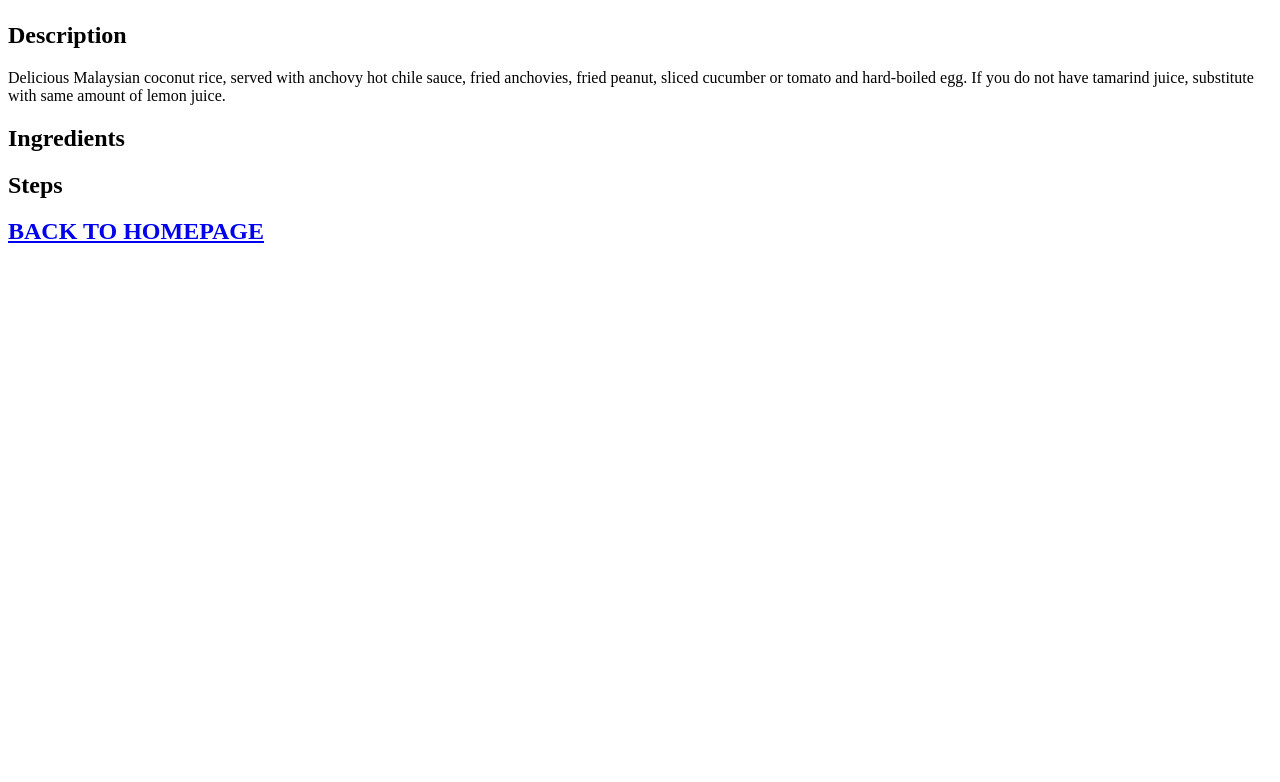
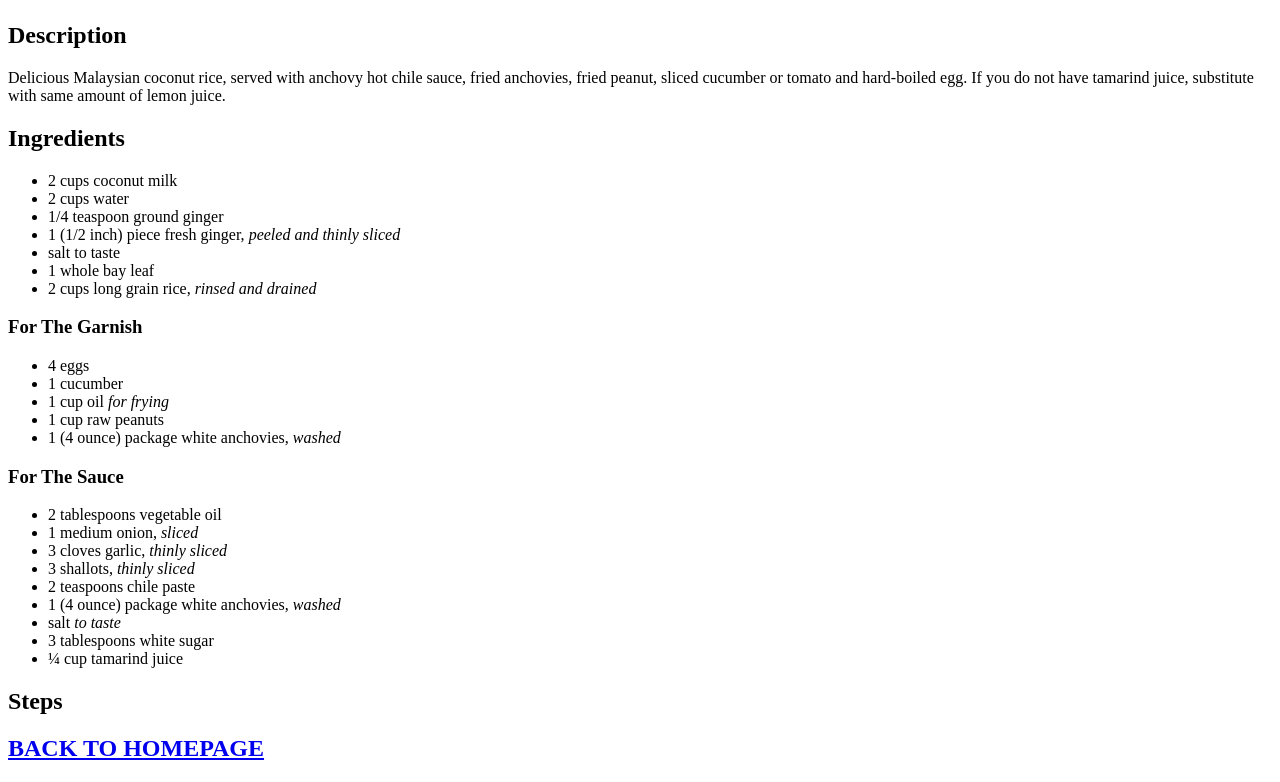
Before and after one commit to Syahkhayy/odin-recipes, a plain HTML site: page recipes/nasi-lemak.html in a window 1280 px wide. Shown: the part 622-1404 px from the top of the page. Before the commit the page ends 887 px from the top, so only its background shows below. Drawn offline with Linux system fonts and the light colour scheme.

Commit message:
Add ingredients in Nasi Lemak recipes

```diff
--- a/recipes/nasi-lemak.html
+++ b/recipes/nasi-lemak.html
@@ -19,6 +19,33 @@
 
         <h2>Ingredients</h2>
         <ul>
+            <li>2 cups coconut milk</li>
+            <li>2 cups water</li>
+            <li>1/4 teaspoon ground ginger</li>
+            <li>1 (1/2 inch) piece fresh ginger, <em>peeled and thinly sliced</em></li>
+            <li>salt to taste</li>
+            <li>1 whole bay leaf</li>
+            <li>2 cups long grain rice, <em>rinsed and drained</em></li>
+        </ul>
+        <h3>For The Garnish</h3>
+        <ul>
+            <li>4 eggs</li>
+            <li>1 cucumber</li>
+            <li>1 cup oil <em>for frying</em></li>
+            <li>1 cup raw peanuts</li>
+            <li>1 (4 ounce) package white anchovies,<em> washed</em></li>
+        </ul>
+        <h3>For The Sauce</h3>
+        <ul>
+            <li>2 tablespoons vegetable oil</li>
+            <li>1 medium onion, <em>sliced</em></li>
+            <li>3 cloves garlic, <em>thinly sliced</em></li>
+            <li>3 shallots, <em>thinly sliced</em></li>
+            <li>2 teaspoons chile paste</li>
+            <li>1 (4 ounce) package white anchovies, <em>washed</em></li>
+            <li>salt <em>to taste</em></li>
+            <li>3 tablespoons white sugar</li>
+            <li>¼ cup tamarind juice</li>
         </ul>
 
 
```
